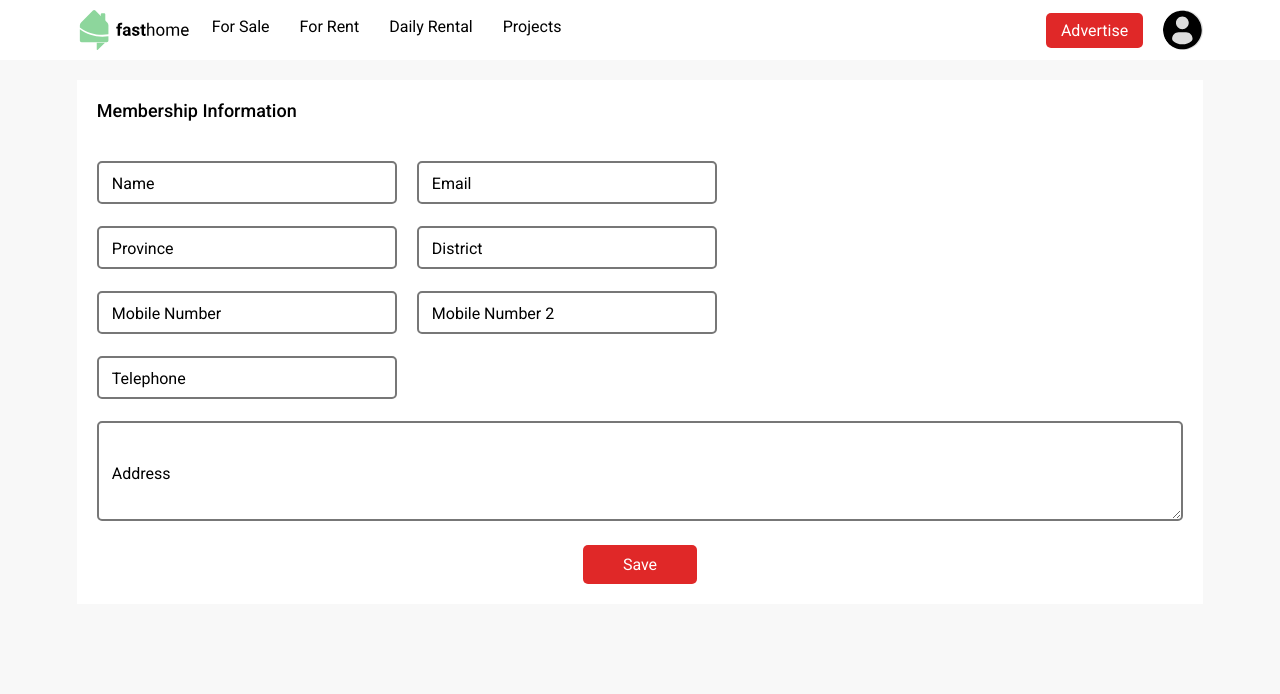
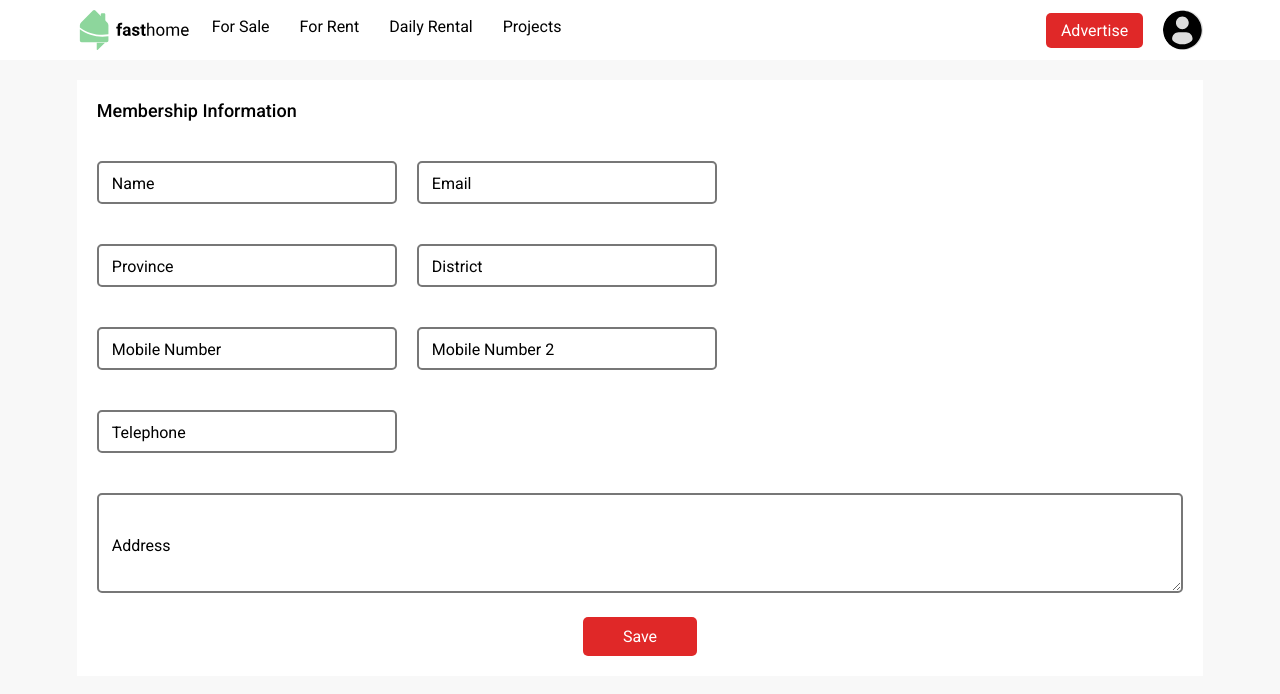
Before and after one commit to baron102/ADManagement, a Next.js app: page /profile-information in a window 1280 px wide. Shown: the top 694 px of the page. Built offline with nearby package versions, Linux system fonts and the light colour scheme; no server answers.

Commit message:
fixing input margin bottom

```diff
--- a/app/components/FormikInput/styles.ts
+++ b/app/components/FormikInput/styles.ts
@@ -2,7 +2,7 @@ import styled from 'styled-components';
 
 export const Container = styled.div<{ isEmpty: boolean, error: boolean}>`
     position: relative;
-    margin: 2rem 0 .2rem;
+    margin: 2rem 0 ${props => props.error ? '.2rem' : '2rem'};
 
     input, textarea {
         border: 2px solid ${props => props.error ? 'var(--red2)' : '#0008'};
```
